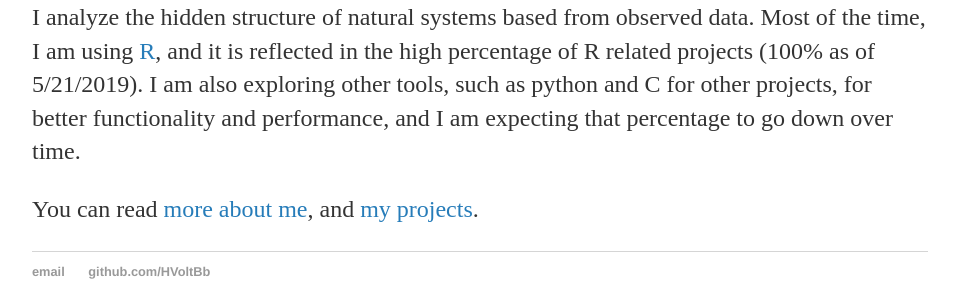
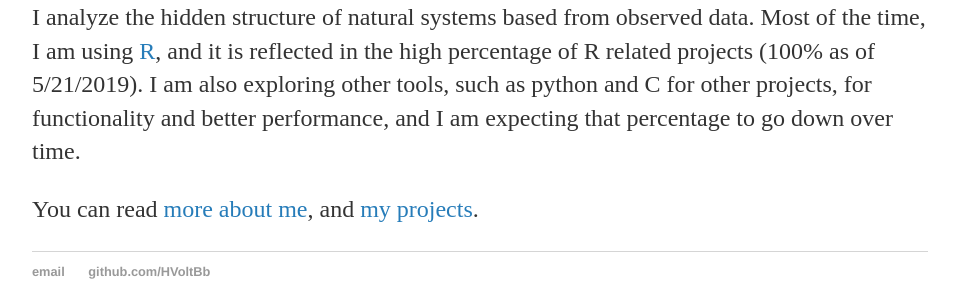
Before and after one commit to HVoltBb/HVoltBb.github.io, a Jekyll site: the page built from index.html, in a window 1280 px wide. Shown: the part 167-467 px from the top of the page, without its empty margins (160-1116 px from the left). Built offline with Jekyll 4.4.1, drawn with Linux system fonts in a browser that asks for light colours.

```diff
--- a/index.html
+++ b/index.html
@@ -4,6 +4,6 @@ title: Can Z
 ---
 <div class="blurb">
         		<h2>Hello from Can Z!</h2>
-				<p>I analyze the hidden structure of natural systems based from observed data. Most of the time, I am using <a href="https://www.r-project.org">R</a>, and it is reflected in the high percentage of R related projects (100% as of 5/21/2019). I am also exploring other tools, such as python and C for other projects, for better functionality and performance, and I am expecting that percentage to go down over time.</p>
+				<p>I analyze the hidden structure of natural systems based from observed data. Most of the time, I am using <a href="https://www.r-project.org">R</a>, and it is reflected in the high percentage of R related projects (100% as of 5/21/2019). I am also exploring other tools, such as python and C for other projects, for functionality and better performance, and I am expecting that percentage to go down over time.</p>
 				<p>You can read <a href="/about">more about me</a>, and <a href="/projects">my projects</a>.</p>
 </div>
```
